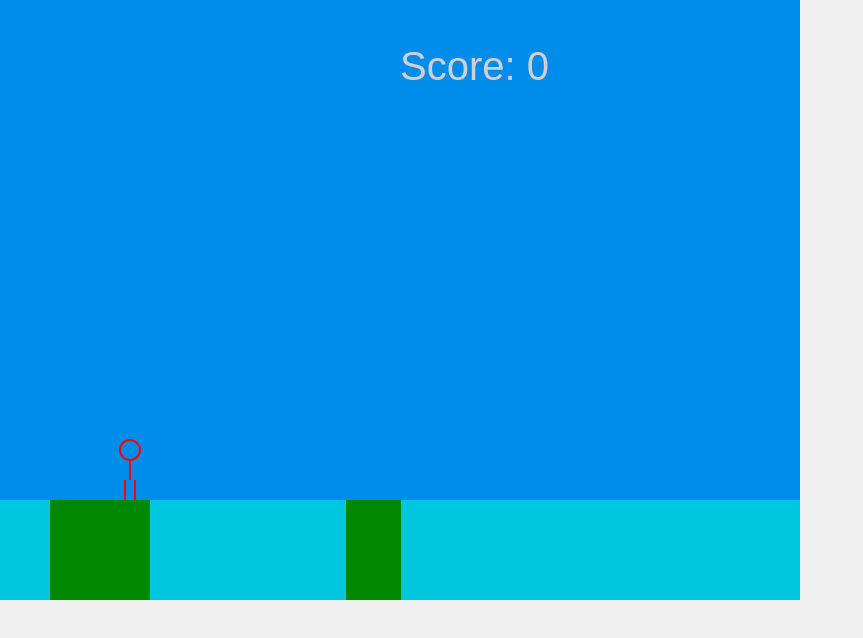
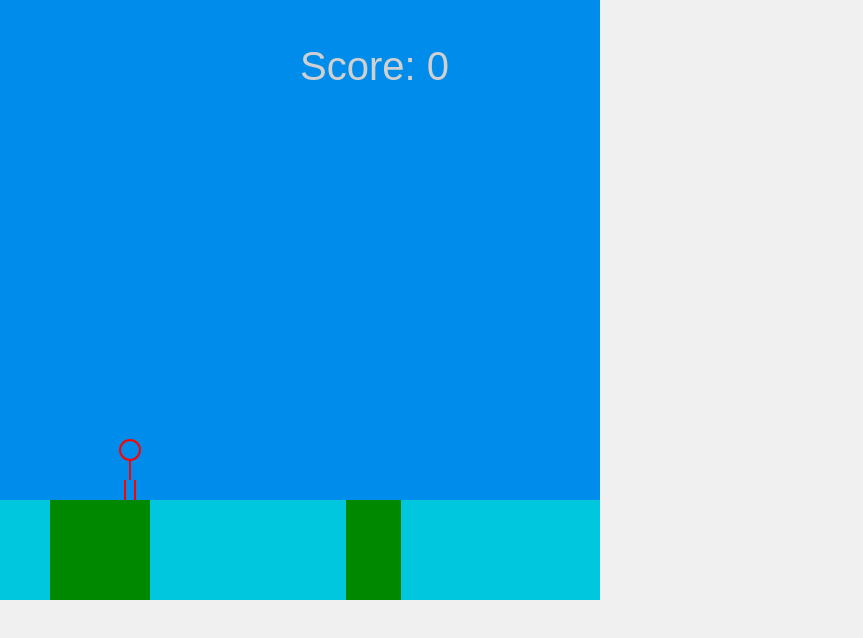
Before and after one commit to teru182/crossthebridge, a plain HTML site: page index.html in a window 1280 px wide. Shown: the whole page, without its empty margins (0-863 px from the left). Drawn offline with Linux system fonts and the light colour scheme.

Commit message:
Update index.html

```diff
--- a/index.html
+++ b/index.html
@@ -2,7 +2,8 @@
 <html>
 <head>
   <meta charset="UTF-8">
-  <meta name="viewport" content="width=device-width,initial-scale=1">
+  <meta name="viewport" content="width=600,initial-scale=1">
+
   <title>Cross the Bridge</title>
   <style>
     body {
@@ -18,7 +19,7 @@
   </style>
 </head>
 <body>
-  <canvas id="gameCanvas" width="800" height="600"></canvas>
+  <canvas id="gameCanvas" width="600" height="600"></canvas>
   <script>
     const canvas = document.getElementById("gameCanvas");
     const ctx = canvas.getContext("2d");
```
